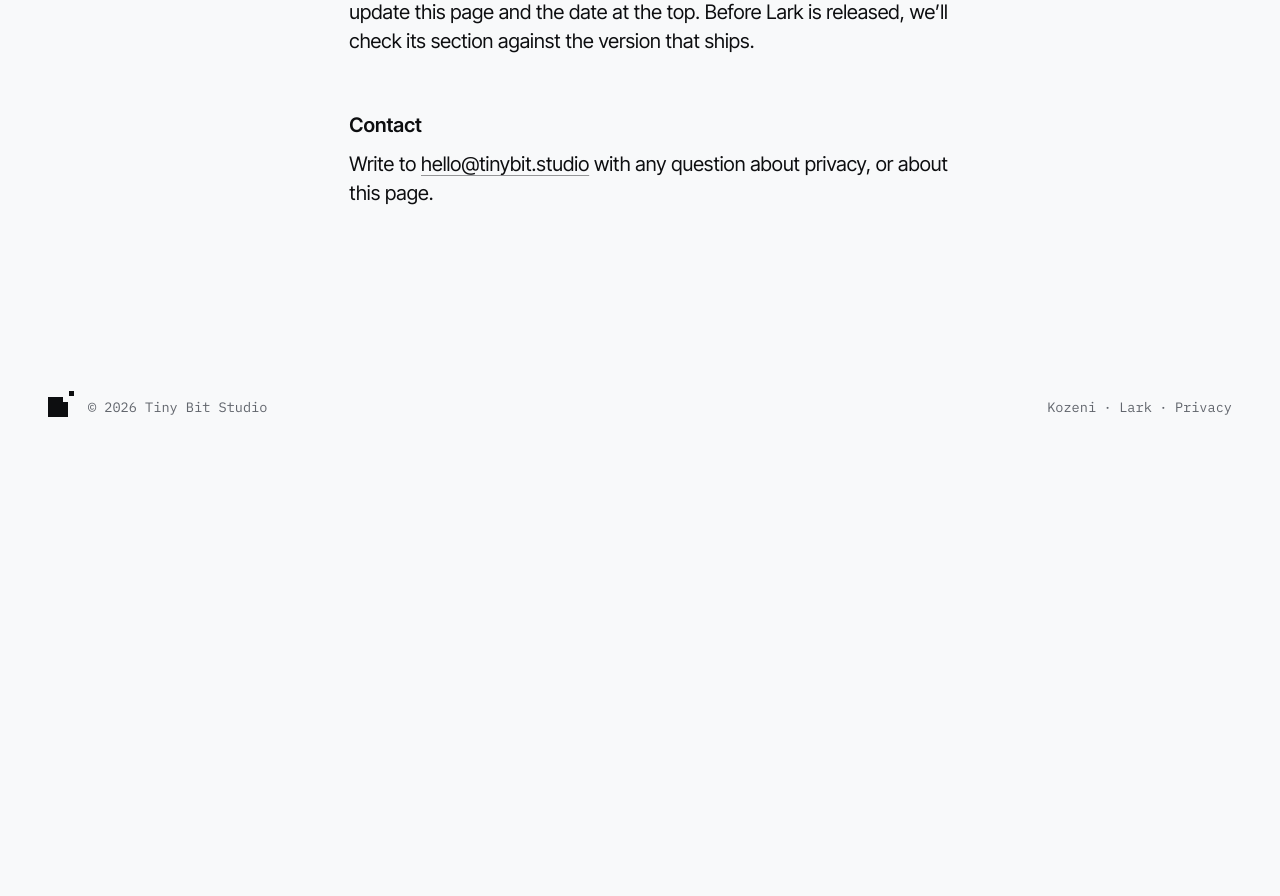
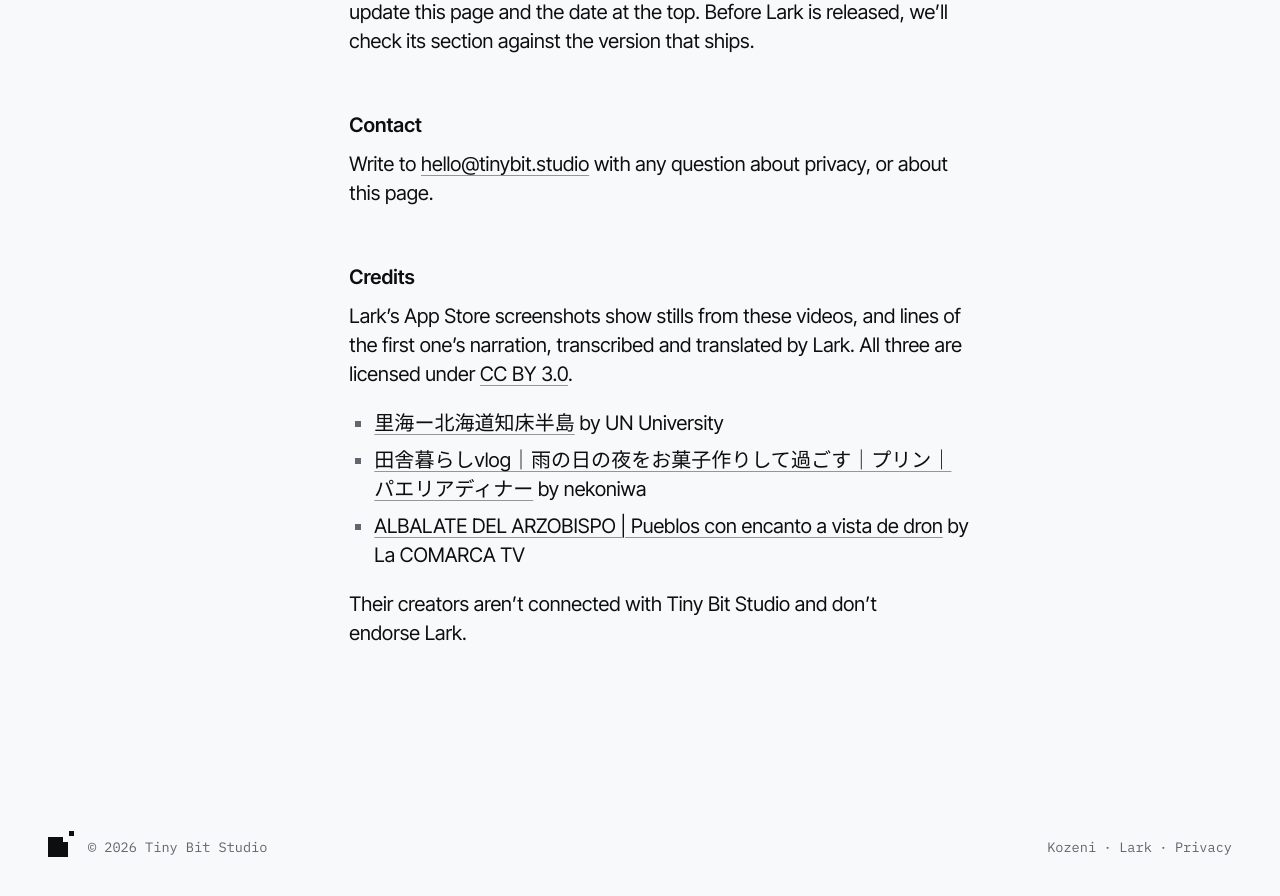
Before and after one commit to 1asso/1asso.github.io, a Jekyll site: the page built from privacy.md, in a window 1280 px wide and 900 px high, scrolled down 10145 px. Shown: the top 896 px of the window. Built offline with Jekyll 4.4.1, drawn with Linux system fonts in a browser that asks for light colours; before the commit the page ends 10605 px from its top, so only the background shows below that.

Commit message:
Add credits

```diff
--- a/privacy.md
+++ b/privacy.md
@@ -256,3 +256,14 @@ If what this website or either app does with your data changes, we’ll update t
 {: #contact}
 
 Write to [{{ site.email }}](mailto:{{ site.email }}) with any question about privacy, or about this page.
+
+## Credits
+{: #credits}
+
+Lark’s App Store screenshots show stills from these videos, and lines of the first one’s narration, transcribed and translated by Lark. All three are licensed under [CC BY 3.0](https://creativecommons.org/licenses/by/3.0/).
+
+- [里海ー北海道知床半島](https://www.youtube.com/watch?v=0uEZ1OdLhC4) by UN University
+- [田舎暮らしvlog｜雨の日の夜をお菓子作りして過ごす｜プリン｜パエリアディナー](https://www.youtube.com/watch?v=7UObm37dc_4) by nekoniwa
+- [ALBALATE DEL ARZOBISPO \| Pueblos con encanto a vista de dron](https://www.youtube.com/watch?v=fgS2YxBWT5c) by La COMARCA TV
+
+Their creators aren’t connected with Tiny Bit Studio and don’t endorse Lark.
```
